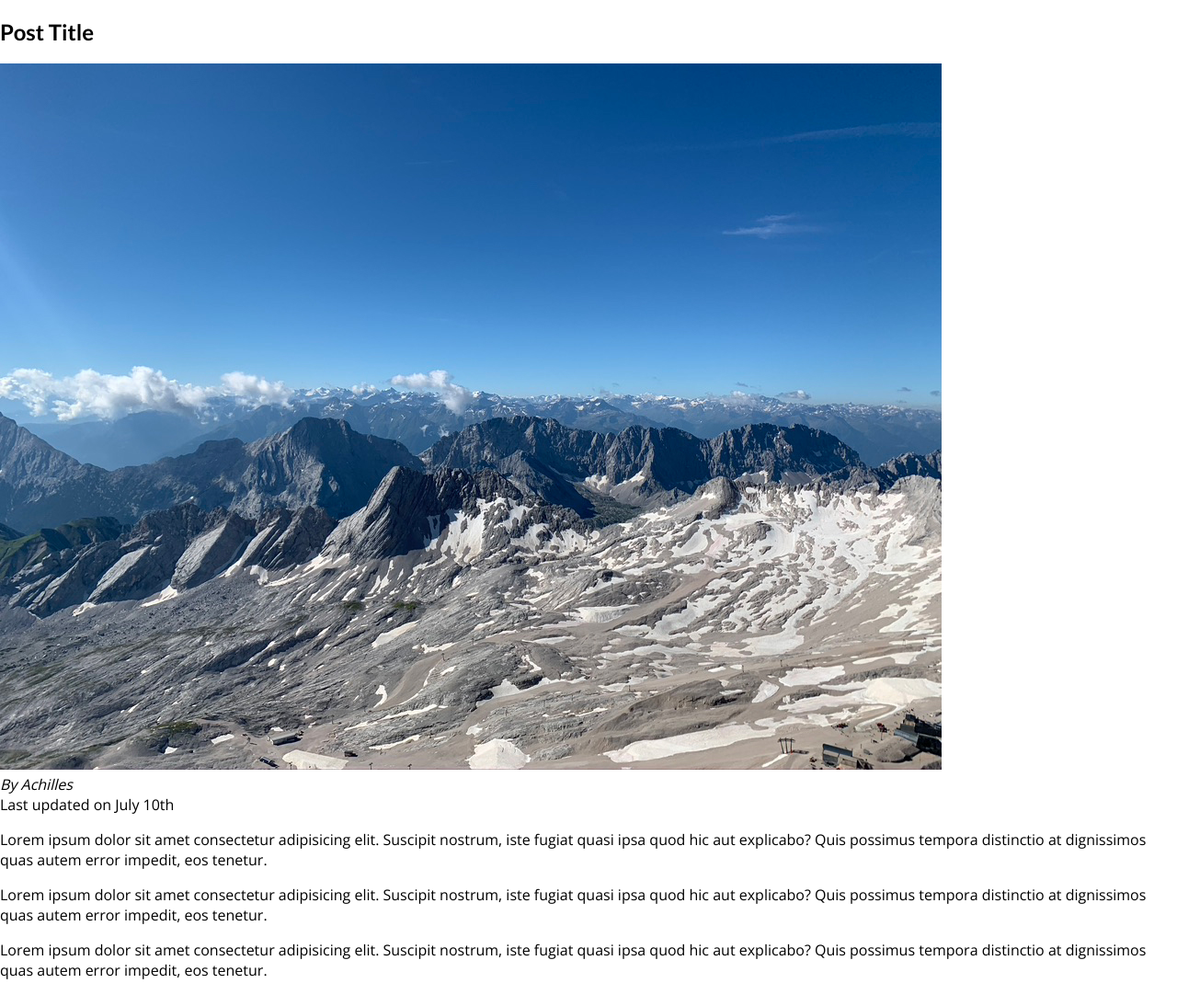
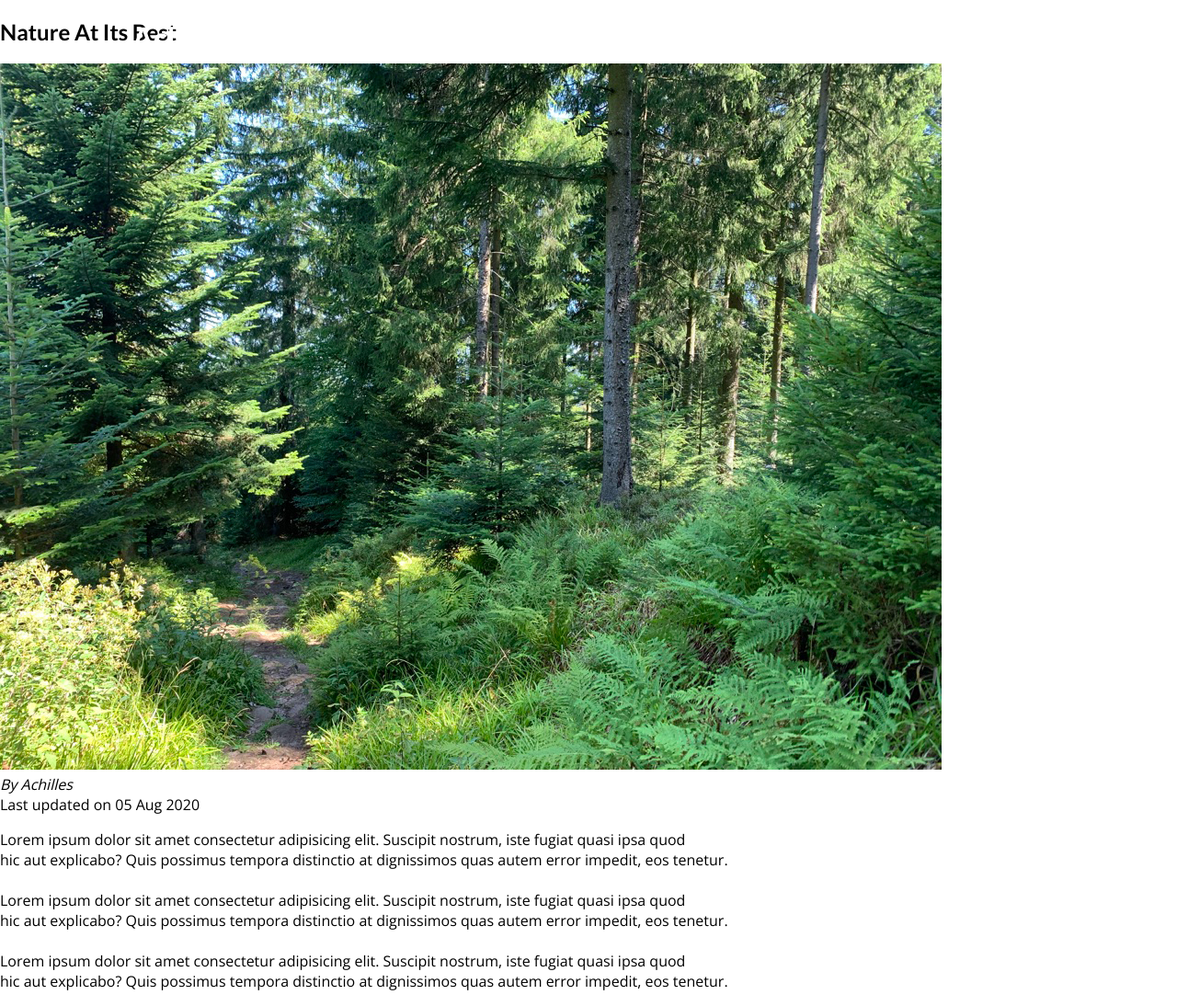
Before and after one commit to Malekpour99/django_my_site, a Django app: page /posts/into-the-woods in a window 1280 px wide. Shown: the whole page at 92% size. Before the commit the page ends 1065 px from the top, so only its background shows below. Run offline with Django 4.2, Linux system fonts and the light colour scheme.

Commit message:
Replaced dummy data with dynamic data in post-detail template

```diff
--- a/blog/templates/blog/post-detail.html
+++ b/blog/templates/blog/post-detail.html
@@ -2,7 +2,7 @@
 {% load static %}
 
 {% block title %}
-This Post Title
+    {{ post.title }}
 {% endblock title %}
 
 {% block css_files %}
@@ -11,22 +11,17 @@ This Post Title
 
 {% block content %}
 <section id="summary">
-    <h2>Post Title</h2>
+    <h2>{{ post.title|title }}</h2>
     <article>
-        <img src="{% static "blog/images/mountains.jpg" %}" alt="Post Title" />
-        <address>By Achilles</address>
+        <img src="{% static "blog/images/"|add:post.image %}" alt="{{ post.title }}" />
+        <address>By {{ post.author|title }}</address>
         <div>
-            Last updated on <time>July 10th</time>
+            Last updated on <time>{{ post.date|date:"d M Y" }}</time>
         </div>
     </article>
 </section>
 
 <main>
-    <p>Lorem ipsum dolor sit amet consectetur adipisicing elit. Suscipit nostrum, iste fugiat quasi ipsa quod hic aut
-        explicabo? Quis possimus tempora distinctio at dignissimos quas autem error impedit, eos tenetur.</p>
-    <p>Lorem ipsum dolor sit amet consectetur adipisicing elit. Suscipit nostrum, iste fugiat quasi ipsa quod hic aut
-        explicabo? Quis possimus tempora distinctio at dignissimos quas autem error impedit, eos tenetur.</p>
-    <p>Lorem ipsum dolor sit amet consectetur adipisicing elit. Suscipit nostrum, iste fugiat quasi ipsa quod hic aut
-        explicabo? Quis possimus tempora distinctio at dignissimos quas autem error impedit, eos tenetur.</p>
+    {{ post.content|linebreaks }}
 </main>
 {% endblock content %}
```
